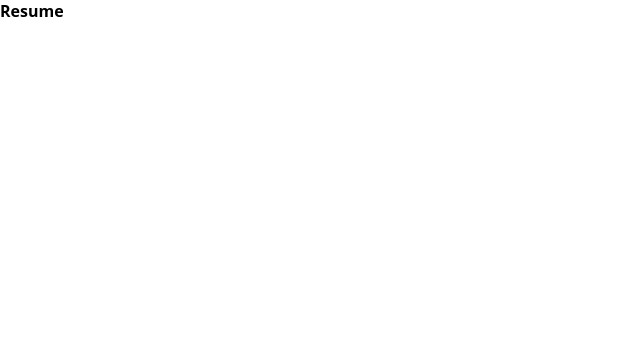
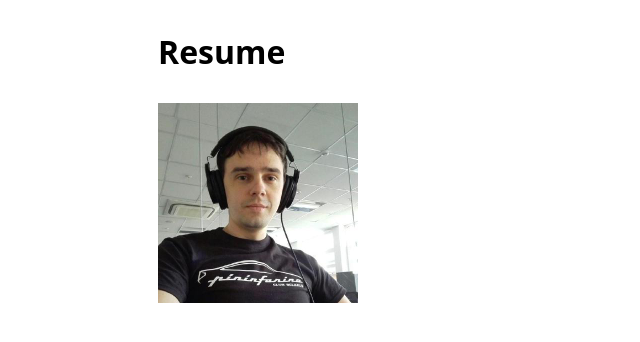
Before and after one commit to skeeper017/rsschool-2019Q1-cv, a plain HTML site: page index.html in a window 1280 px wide. Shown: the whole page, without its empty margins (0-640 px from the left). Drawn offline with Linux system fonts and the light colour scheme.

Commit message:
feat: add image + main skeleton for markup

```diff
--- a/index.html
+++ b/index.html
@@ -8,7 +8,16 @@
   <link href="styles.css" rel="stylesheet">
 </head>
 <body>
-  <h1>Resume</h1>
+  <div class="main-wrapper">
+    <h1 class="main-title">Resume</h1>
+    <div class="main-content">
+      <div class="main-content__image">
+        <img class="avatar" src="images/ava.jpg" alt="My photo">
+      </div>
+      <div class="main-content__info">
 
+      </div>
+    </div>
+  </div>
 </body>
 </html>
--- a/styles.css
+++ b/styles.css
@@ -21,7 +21,7 @@ time, mark, audio, video {
 	border: 0;
 	font-size: 100%;
 	vertical-align: baseline;
-	font-family: "Open Sans", sans-serif;
+	font-family: "Open Sans", Arial, sans-serif;
 }
 /* HTML5 display-role reset for older browsers */
 article, aside, details, figcaption, figure,
@@ -61,3 +61,35 @@ table {
 	border-collapse: collapse;
 	border-spacing: 0;
 }
+
+.main-wrapper {
+  max-width: 1024px;
+  width: 100%;
+  margin: 0 auto;
+  padding: 30px;
+}
+
+.main-title {
+  font-size: 2rem;
+  margin-bottom: 30px;
+}
+
+.avatar {
+  display: block;
+  width: 100%;
+}
+
+.main-content {
+  display: flex;
+  justify-content: space-between;
+  flex-wrap: wrap;
+}
+
+.main-content__image {
+  width: 200px;
+  margin-right: 30px;
+}
+
+.avatar {
+  max-width: 400px;
+}
```
Also changed, not shown: images/ava.jpg (added), 1 other file.
